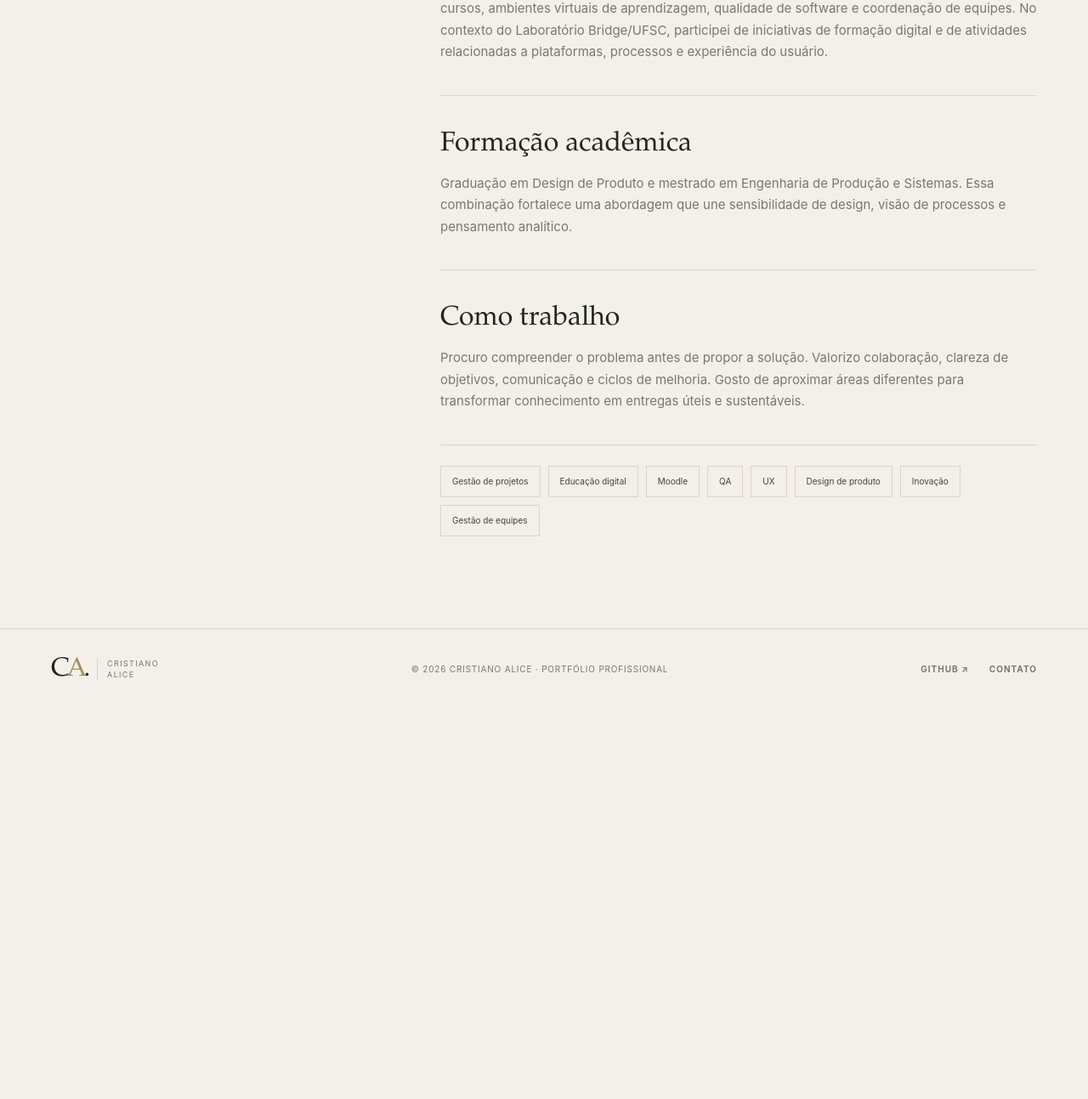
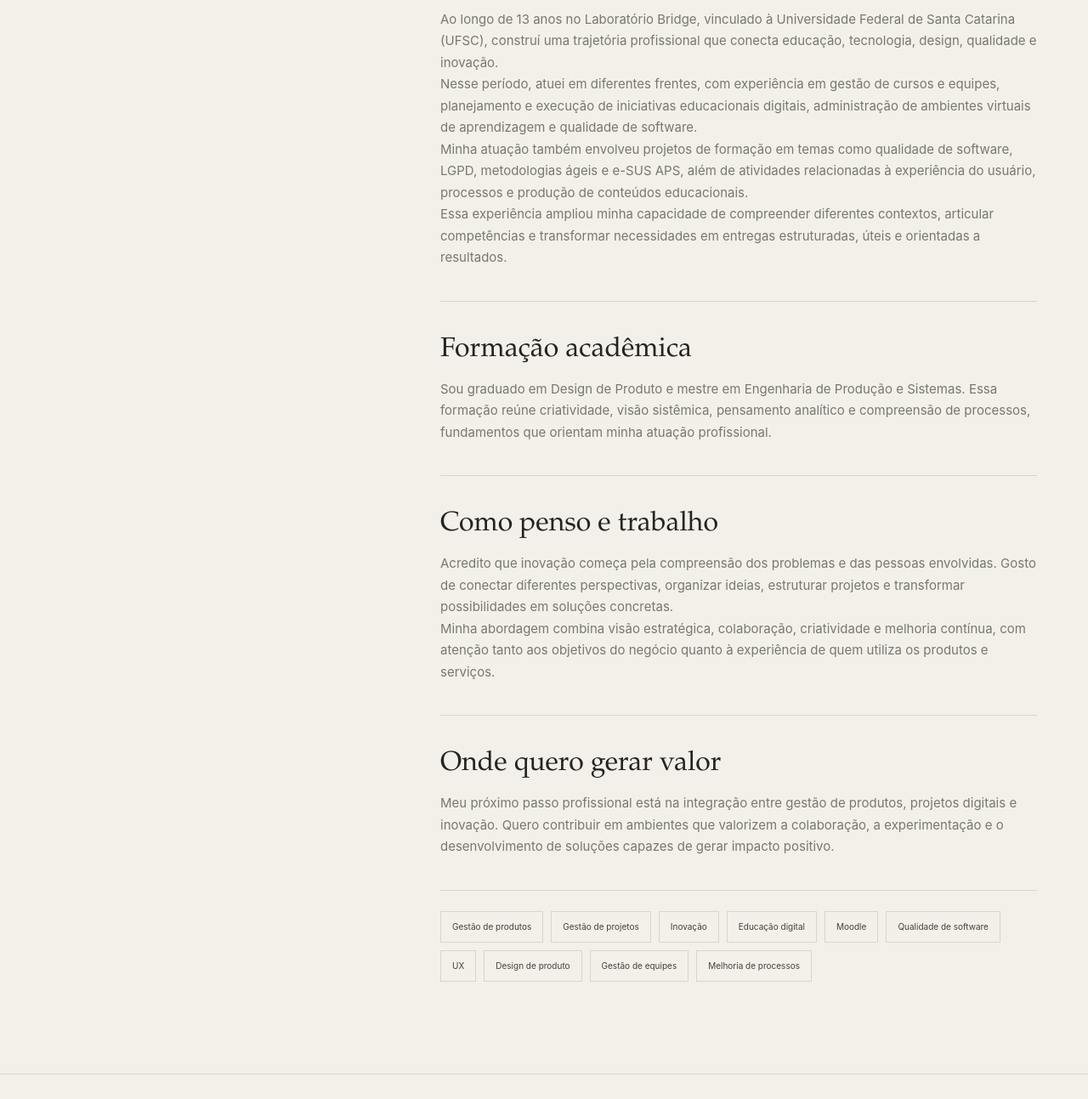
Before and after one commit to cristiano-francoalice/cristiano-portfolio, an Astro site: page /sobre in a window 1280 px wide. Shown: the part 764-2057 px from the top of the page at 85% size. Before the commit the page ends 1599 px from the top, so only its background shows below. Built offline with nearby package versions, Linux system fonts and the light colour scheme; Astro itself is replaced by a stand-in of ours.

Commit message:
Revise 'Sobre' page content and layout
Updated the content and structure of the 'Sobre' page to reflect 13 years of experience and a focus on connecting design, technology, and innovation.

```diff
--- a/src/pages/sobre.astro
+++ b/src/pages/sobre.astro
@@ -1,15 +1,60 @@
+
 ---
 import BaseLayout from "../layouts/BaseLayout.astro";
 ---
-<BaseLayout title="Sobre — Cristiano Alice" description="Trajetória, formação e visão profissional de Cristiano Alice.">
-  <section class="page-hero"><div class="container"><p class="eyebrow">Sobre · Cristiano Alice</p><h1>Uma trajetória entre <em>design, sistemas e pessoas.</em></h1><p>Minha atuação combina pensamento criativo, organização de processos e tecnologia para desenvolver soluções que façam sentido para quem utiliza.</p></div></section>
-  <section class="section"><div class="container content-grid">
-    <div><p class="eyebrow">01 · Percurso</p></div>
-    <div>
-      <article class="content-block"><h2>Experiência profissional</h2><p>Construí minha trajetória em projetos educacionais e tecnológicos, com atuação em gestão de cursos, ambientes virtuais de aprendizagem, qualidade de software e coordenação de equipes. No contexto do Laboratório Bridge/UFSC, participei de iniciativas de formação digital e de atividades relacionadas a plataformas, processos e experiência do usuário.</p></article>
-      <article class="content-block"><h2>Formação acadêmica</h2><p>Graduação em Design de Produto e mestrado em Engenharia de Produção e Sistemas. Essa combinação fortalece uma abordagem que une sensibilidade de design, visão de processos e pensamento analítico.</p></article>
-      <article class="content-block"><h2>Como trabalho</h2><p>Procuro compreender o problema antes de propor a solução. Valorizo colaboração, clareza de objetivos, comunicação e ciclos de melhoria. Gosto de aproximar áreas diferentes para transformar conhecimento em entregas úteis e sustentáveis.</p></article>
-      <div class="skill-tags"><span>Gestão de projetos</span><span>Educação digital</span><span>Moodle</span><span>QA</span><span>UX</span><span>Design de produto</span><span>Inovação</span><span>Gestão de equipes</span></div>
+<BaseLayout title="Sobre — Cristiano Alice" description="13 anos de experiência no Laboratório Bridge/UFSC, conectando design, tecnologia, educação, gestão e inovação.">
+  <section class="page-hero">
+    <div class="container">
+      <p class="eyebrow">Sobre · Cristiano Alice</p>
+      <h1>Conectando <em>design, tecnologia e inovação.</em></h1>
+      <p>Minha trajetória é marcada pela capacidade de integrar pessoas, processos e tecnologia para transformar desafios em soluções e experiências de valor.</p>
     </div>
-  </div></section>
+  </section>
+
+  <section class="section">
+    <div class="container content-grid">
+      <div>
+        <p class="eyebrow">01 · Percurso</p>
+      </div>
+
+      <div>
+        <article class="content-block">
+          <h2>13 anos de experiência no Laboratório Bridge/UFSC</h2>
+          <p>Ao longo de 13 anos no Laboratório Bridge, vinculado à Universidade Federal de Santa Catarina (UFSC), construí uma trajetória profissional que conecta educação, tecnologia, design, qualidade e inovação.</p>
+          <p>Nesse período, atuei em diferentes frentes, com experiência em gestão de cursos e equipes, planejamento e execução de iniciativas educacionais digitais, administração de ambientes virtuais de aprendizagem e qualidade de software.</p>
+          <p>Minha atuação também envolveu projetos de formação em temas como qualidade de software, LGPD, metodologias ágeis e e-SUS APS, além de atividades relacionadas à experiência do usuário, processos e produção de conteúdos educacionais.</p>
+          <p>Essa experiência ampliou minha capacidade de compreender diferentes contextos, articular competências e transformar necessidades em entregas estruturadas, úteis e orientadas a resultados.</p>
+        </article>
+
+        <article class="content-block">
+          <h2>Formação acadêmica</h2>
+          <p>Sou graduado em Design de Produto e mestre em Engenharia de Produção e Sistemas. Essa formação reúne criatividade, visão sistêmica, pensamento analítico e compreensão de processos, fundamentos que orientam minha atuação profissional.</p>
+        </article>
+
+        <article class="content-block">
+          <h2>Como penso e trabalho</h2>
+          <p>Acredito que inovação começa pela compreensão dos problemas e das pessoas envolvidas. Gosto de conectar diferentes perspectivas, organizar ideias, estruturar projetos e transformar possibilidades em soluções concretas.</p>
+          <p>Minha abordagem combina visão estratégica, colaboração, criatividade e melhoria contínua, com atenção tanto aos objetivos do negócio quanto à experiência de quem utiliza os produtos e serviços.</p>
+        </article>
+
+        <article class="content-block">
+          <h2>Onde quero gerar valor</h2>
+          <p>Meu próximo passo profissional está na integração entre gestão de produtos, projetos digitais e inovação. Quero contribuir em ambientes que valorizem a colaboração, a experimentação e o desenvolvimento de soluções capazes de gerar impacto positivo.</p>
+        </article>
+
+        <div class="skill-tags">
+          <span>Gestão de produtos</span>
+          <span>Gestão de projetos</span>
+          <span>Inovação</span>
+          <span>Educação digital</span>
+          <span>Moodle</span>
+          <span>Qualidade de software</span>
+          <span>UX</span>
+          <span>Design de produto</span>
+          <span>Gestão de equipes</span>
+          <span>Melhoria de processos</span>
+        </div>
+      </div>
+    </div>
+  </section>
 </BaseLayout>
```
